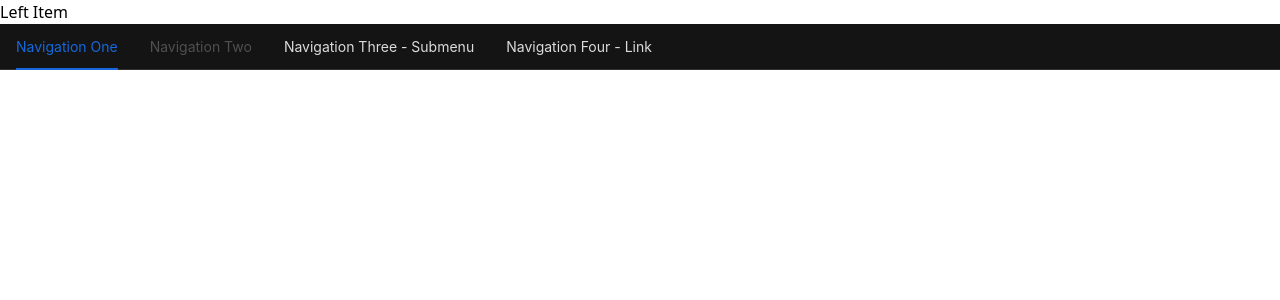
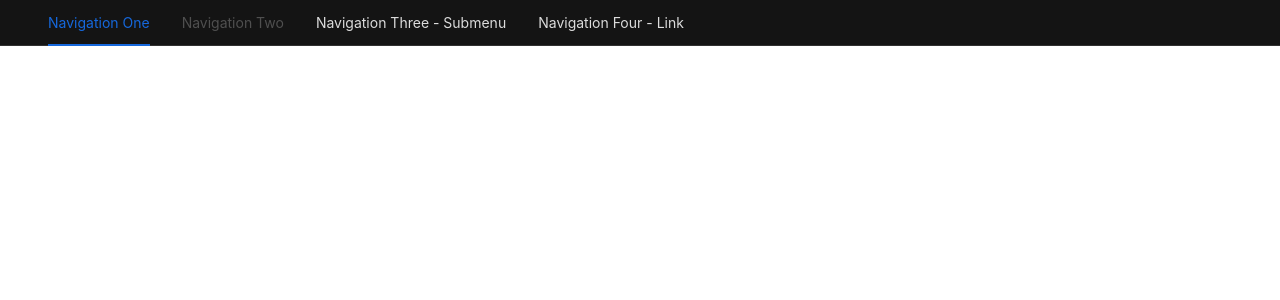
Before and after one commit to Dragon75241/react-portfolio, a React (Vite) app: page / in a window 1280 px wide. Shown: the top 300 px of the page. Built offline with nearby package versions, Linux system fonts and the light colour scheme; the HTML template or start-up script is replaced by a standard one.

Commit message:
asfghfdsgdfgsr5eaer

```diff
--- a/src/Menubar.jsx
+++ b/src/Menubar.jsx
@@ -54,6 +54,12 @@
     setCurrent(e.key);
   };
 
+  const renderLeftItem = () => (
+    <Menu.Item key="leftItem" onClick={onClick}>
+      Left Item
+    </Menu.Item>
+  );
+
   return (
     <ConfigProvider
       theme={{
@@ -61,17 +67,12 @@
       }}
     >
       <div className="flex justify-between items-center">
-        <div className="mr-auto">
-          <a href="#" className="block px-4 py-2 text-sm text-gray-700 hover:bg-gray-100" role="menuitem">
-            Left Item
-          </a>
-        </div>
-        <div className="flex justify-end">
+        <div className="flex justify-end w-full">
           <Menu
             onClick={onClick}
             selectedKeys={[current]}
             mode="horizontal"
-            items={items}
+            items={[renderLeftItem(), ...items]}
           />
         </div>
       </div>
```
